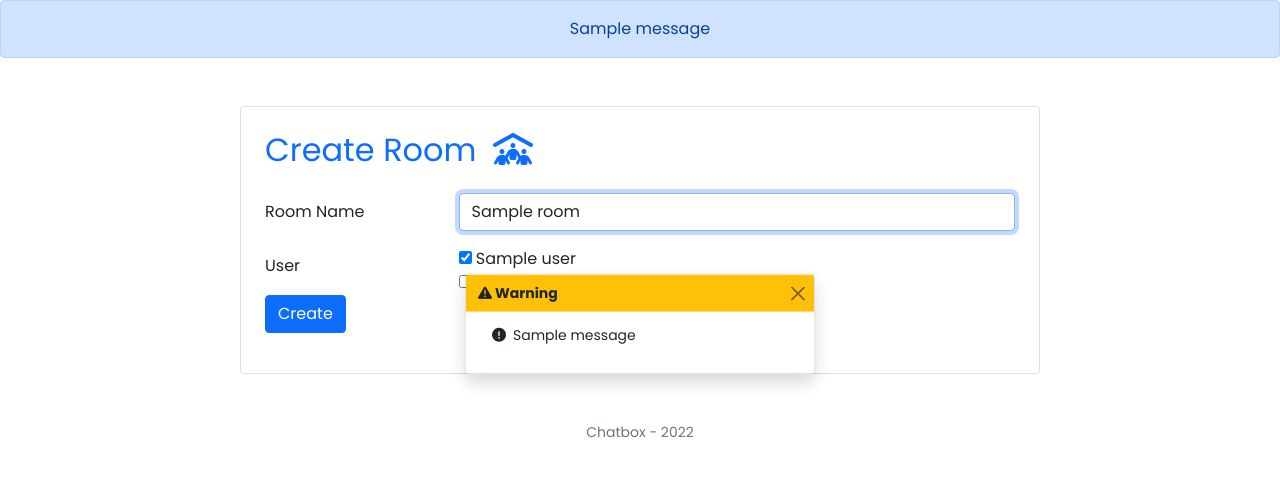
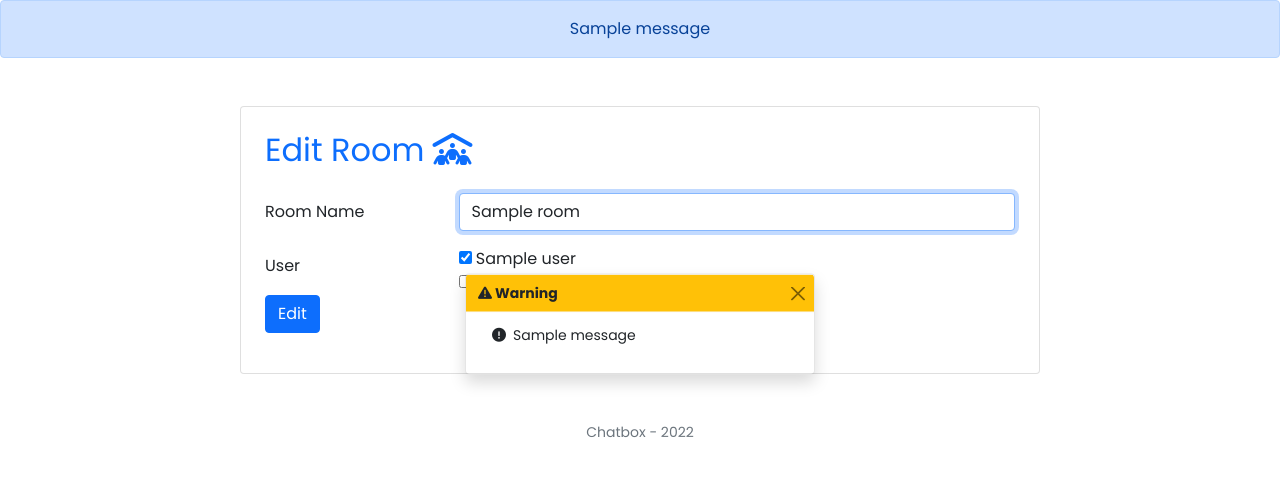
Before and after one commit to urveshpgodhani/flask-chat-app, a Flask app: template chat_app/templates/edit_room.html in a window 1280 px wide. Shown: the part 76-553 px from the top of the page. Run offline with Flask 2, Linux system fonts and the light colour scheme; the template is opened without the code that fills it: most values are stand-ins (such as "Sample title", 1, 10 or a date in 2020); one stand-in notice (Sample message) is shown; some libraries are stand-ins or nearby versions.

Commit message:
final Project

```diff
--- a/chat_app/room/__init__.py
+++ b/chat_app/room/__init__.py
@@ -18,7 +18,7 @@ def create_room():
         usernames = list(set(usernames))
         if len(room_name) == 0:
             message = 'Room Name Is Not Valid'
-            return render_template('create_room.html',message=message)
+            return render_template('create_room.html',message=message,allUser=allUser)
         if len(room_name) and len(usernames):
             room_id = save_room(room_name, current_user.username)
             if current_user.username in usernames:
--- a/chat_app/templates/create_room.html
+++ b/chat_app/templates/create_room.html
@@ -10,6 +10,11 @@ Create Room
 <div class="card create-room-container mx-auto p-2">
   <div class="card-body">
     <h1 class="h2 card-title text-primary mb-4">Create Room <i class="mx-2 fa-solid fa-people-roof"></i></h1>
+    {% if message %}
+    <div class="alert alert-danger" role="alert">
+      {{message}}
+    </div>
+    {% endif %}
     <form action="{{ url_for("room.create_room") }}" method="post" accept-charset="utf-8">
       <div class="row mb-3">
         <label for="room_name" class="col-sm-3 col-form-label">Room Name</label>
--- a/chat_app/templates/edit_room.html
+++ b/chat_app/templates/edit_room.html
@@ -9,7 +9,12 @@ Create Room
 <!-- Create room form -->
 <div class="card create-room-container mx-auto p-2">
   <div class="card-body">
-    <h1 class="h2 card-title text-primary mb-4">Create Room <i class="mx-2 fa-solid fa-people-roof"></i></h1>
+    <h1 class="h2 card-title text-primary mb-4">Edit Room<i class="mx-2 fa-solid fa-people-roof"></i></h1>
+    {% if message %}
+    <div class="alert alert-success" role="alert">
+      {{message}}
+    </div>
+    {% endif %}
     <form action="/rooms/{{ room['_id'] }}/edit" method="post" accept-charset="utf-8">
       <div class="row mb-3">
         <label for="room_name" class="col-sm-3 col-form-label">Room Name</label>
@@ -31,11 +36,10 @@ Create Room
             {% endfor %}
         </div>
         <div class="col-sm-9">
-
       </div>
 
       <div class="d-flex d-md-block ">
-        <button type="submit" class="btn btn-primary flex-grow-1">Create</button>
+        <button type="submit" class="btn btn-primary flex-grow-1">Edit</button>
       </div>
     </form>
   </div>
```
